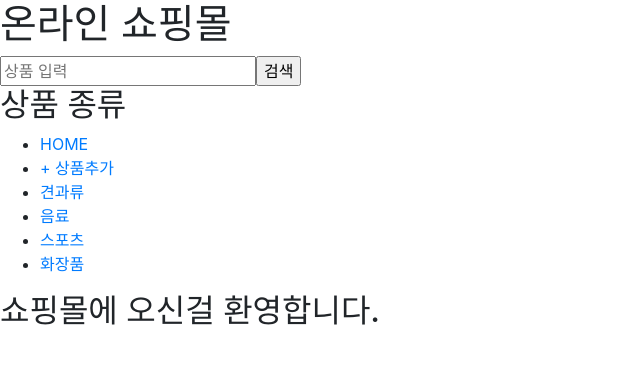
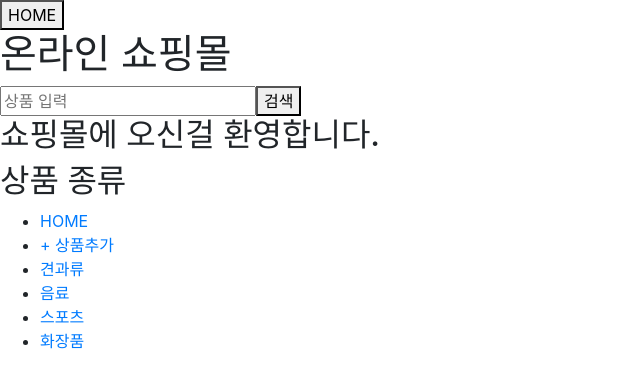
Before and after one commit to passwd10/shopping-mall-front, a React app in the folder frontend/: page / in a window 1280 px wide. Shown: the top 388 px of the page, without its empty margins (0-640 px from the left). Built offline with nearby package versions, Linux system fonts and the light colour scheme.

Commit message:
페이지 상단에 항상 있어야할 기능들을 추가한다

```diff
--- /dev/null
+++ b/frontend/src/components/AlwaysTop.js
@@ -0,0 +1,20 @@
+import React from "react";
+import { Link } from "react-router-dom";
+
+import Search from './Search';
+
+function AlwaysTop() {
+
+    return (
+        <>
+            <Link to="/">
+                <button>HOME</button>
+            </Link>
+
+            <h1>온라인 쇼핑몰</h1>
+            <Search />
+        </>
+    );
+}
+
+export default AlwaysTop;
--- a/frontend/src/components/App.js
+++ b/frontend/src/components/App.js
@@ -1,42 +1,12 @@
-import React, { useState } from "react";
+import React from "react";
 
-import Search from "./Search";
 import Routes from './Routes';
-import {category} from "../../data";
 
 function App() {
 
-    const [state, setState] = useState(category);
-    const { id,title,img } = state;
-
-    console.log('state:',state);
-    // console.log('title:' , state[0].title);
-    // console.log('img : ' + state[0].img);
-
-    const search = searchValue => {
-        console.log(`${searchValue} searching...`);
-        const el = document.getElementById(`${searchValue}`);
-        if (el) {
-            console.log('있음');
-            setState(el);
-
-        } else {
-            console.log('없음');
-            return(
-                <p>
-                    해당상품이 없습니다
-                </p>
-            )
-        }
-    }
-
     return (
         <>
-        <h1>온라인 쇼핑몰</h1>
-
-        <Search search ={search}/>
-
-        <Routes />
+            <Routes />
         </>
     );
 }
--- a/frontend/src/components/Header.js
+++ /dev/null
@@ -1,35 +0,0 @@
-/*A simple component that renders the app header and accepts a title prop */
-
-import React from "react";
-import { Link } from "react-router-dom";
-
-const Header = () => (
-  <>
-    <h2>상품 종류</h2>
-
-      <div>
-        <ul>
-          <li>
-            <Link to="/">HOME</Link>
-          </li>
-          <li>
-            <Link to="/product/new">+ 상품추가</Link>
-          </li>
-          <li>
-            <Link to="/category/group/1" id="견과류">견과류</Link>
-          </li>
-          <li>
-            <Link to="/category/group/2" id="음료">음료</Link>
-          </li>
-          <li>
-            <Link to="/category/group/3" id="스포츠">스포츠</Link>
-          </li>
-          <li>
-            <Link to="/category/group/4" id="화장품">화장품</Link>
-          </li>
-        </ul>
-      </div>
-  </>
-);
-
-export default Header;
--- a/frontend/src/components/Routes.js
+++ b/frontend/src/components/Routes.js
@@ -9,25 +9,31 @@ import Home from '../pages/Home';
 
 import ProductDetail from '../pages/ProductDetail'
 import ProductNew from '../pages/ProductNew';
-import Header from './Header';
 import Category from '../pages/Category';
+import SearchResult from './SearchResult';
+import AlwaysTop from '../components/AlwaysTop';
 
 export default () => (
+    <>
         <Router>
-        <Header />
+            <AlwaysTop />
             <Switch>
-            <Route path = "/product/new">
+                <Route path="/product/new">
                     <ProductNew />
                 </Route>
-            <Route path = "/product/:productId">
+                <Route path="/product/:productId">
                     <ProductDetail />
                 </Route>
-            <Route path = "/category/group/:groupId">
+                <Route path="/category/group/:groupId">
                     <Category />
                 </Route>
-            <Route path = "/">
+                <Route path="/search/:keyword">
+                    <SearchResult />
+                </Route>
+                <Route path="/">
                     <Home />
                 </Route>
             </Switch>
         </Router>
+    </>
 );
--- a/frontend/src/components/Search.js
+++ b/frontend/src/components/Search.js
@@ -1,34 +1,33 @@
-/* Contains a form with the input element and the search button,
-contains functions that handle the input element and resets the field,
-and also contains a function that calls the search function which is passed as props to it. */
+// 1. 검색버튼을 눌렀을때 해당 검색어가 넘어오는지 확인하기 (검색어가 콘솔창에 찍힘)
+// 2. 검색어가 포함된 새로운 url을 띄워줌
 
 import React, { useState } from "react";
+import { Link } from "react-router-dom";
 
-const Search = (props) => {
-  const [searchValue, setSearchValue] = useState("");
+import SearchResult from "./SearchResult";
 
-  const handleSearchInputChanges = (e) => { //이벤트가 발생하면 상태 update
-    setSearchValue(e.target.value);
-  }
+function Search() {
+    const [searchValue, setSearchValue] = useState("");
 
-  const resetInputField = () => {   //검색 후 input창 초기화
-    setSearchValue("")
-  }
+    const checkSearchvalue = async (event) => {
+        event.preventDefault();
+        event.stopPropagation();
 
-  const callSearchFunction = (e) => {
-    e.preventDefault(); // 이벤트를 취소할 수 있는 경우, 이벤트의 전파를 막지않고 그 이벤트를 취소합니다.
-    props.search(searchValue);
-    resetInputField();
-  }
+        console.log(searchValue);
 
-  return (
-        <form className = "search">
-            <input value = {searchValue}
-             onChange = {handleSearchInputChanges} // e.target.value 값을 통하여 이벤트 객체에 담겨있는 현재의 텍스트 값을 읽어올 수 있습니다. 즉 상태 update
-              type = "text"
-              placeholder = "상품 입력"/>
-            <input onClick = {callSearchFunction} type = "submit" value = "검색" />
-        </form>
+    }
+
+    return (
+        <>
+            <form name="searchForm" onSubmit={checkSearchvalue}>
+                <input type="text" id="inputSearchValue" placeholder="상품 입력"
+                    onChange={v => setSearchValue(v.target.value)} value={searchValue} />
+
+                <Link to = {`/search/${searchValue}`}>
+                    <button type="submit" id="search_btn">검색</button>
+                </Link>
+            </form>
+        </>
     );
 }
 
--- /dev/null
+++ b/frontend/src/components/SearchResult.js
@@ -0,0 +1,12 @@
+import React, { useState } from "react";
+import { Link, useParams } from "react-router-dom";
+
+function SearchResult() {
+    const {keyword} = useParams();
+
+    return (
+    <h1>{keyword}</h1>
+    )
+}
+
+export default SearchResult;
--- a/frontend/src/pages/Category.js
+++ b/frontend/src/pages/Category.js
@@ -3,7 +3,7 @@ import { Link, useParams } from "react-router-dom";
 
 import productStore from '../stores/productStore'
 
-function category() {
+function Category() {
 
     const { groupId } = useParams();
     const category = productStore.getCategoryTitle(groupId);
@@ -35,4 +35,4 @@ function category() {
     );
 };
 
-export default category;
+export default Category;
--- a/frontend/src/pages/Home.js
+++ b/frontend/src/pages/Home.js
@@ -1,10 +1,36 @@
 import React from "react";
+import { Link } from "react-router-dom";
 
 function Home() {
     return (
-        <div>
-            <h2>쇼핑몰에 오신걸 환영합니다.</h2>
-        </div>
+        <>
+            <div>
+                <h2>쇼핑몰에 오신걸 환영합니다.</h2>
+            </div>
+            <h2>상품 종류</h2>
+            <div>
+                <ul>
+                    <li>
+                        <Link to="/">HOME</Link>
+                    </li>
+                    <li>
+                        <Link to="/product/new">+ 상품추가</Link>
+                    </li>
+                    <li>
+                        <Link to="/category/group/1" id="견과류">견과류</Link>
+                    </li>
+                    <li>
+                        <Link to="/category/group/2" id="음료">음료</Link>
+                    </li>
+                    <li>
+                        <Link to="/category/group/3" id="스포츠">스포츠</Link>
+                    </li>
+                    <li>
+                        <Link to="/category/group/4" id="화장품">화장품</Link>
+                    </li>
+                </ul>
+            </div>
+        </>
     );
 }
 
--- a/frontend/src/stores/productStore.js
+++ b/frontend/src/stores/productStore.js
@@ -22,10 +22,6 @@ const productStore = {
     get products() {
         return this._product;
     },
-
-    // set products(product) {
-    //     return this.products = _product;
-    // },
 
     getProduct(id) {
         return this.products.find(product => product.id == id);
```
Lines whose indentation alone changed are shown as unchanged.
